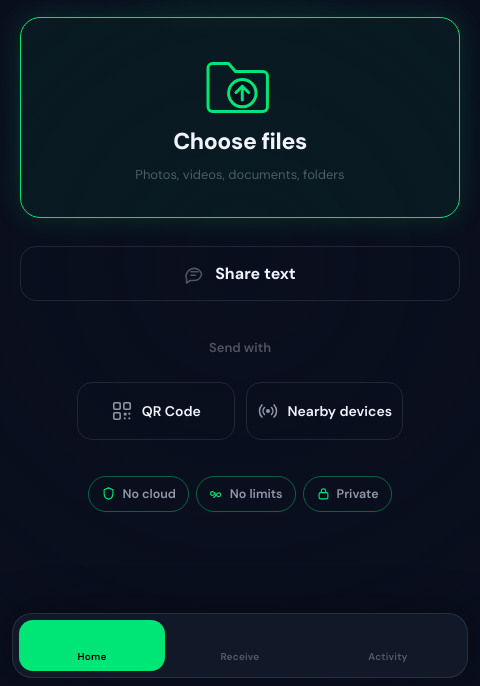
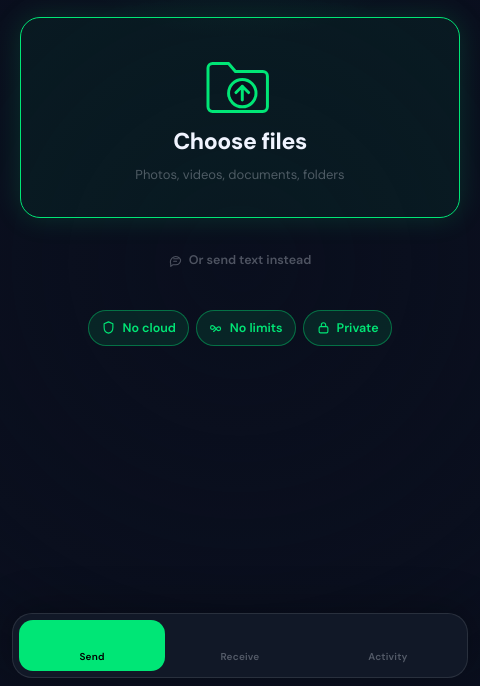
Before and after one commit to simonjhuan/goodfile, an Electron app: page www/index.html in a window 480 px wide. Shown: the part 158-844 px from the top of the page. Drawn offline with nearby package versions, Linux system fonts and the light colour scheme.

Commit message:
Declutter the Send screen and fix the goodFile wordmark
Cut the QR-vs-nearby method picker: it forced a decision before picking a
file, but the app already shows both options together once a file is
sent, so the picker's only effect was an unread localStorage flag. Shrink
"send text" from a full-width button to a small link so the file picker
reads as the one obvious action. Fill the trust pills so they read as
reassurance instead of near-invisible outlines, and fade the second "o"
in the header wordmark.

Adding the i18n dict entry for the new "หรือส่งข้อความแทน" string as a
full phrase — without it the runtime translator matched the substring
"ส่งข้อความ" on its own and produced garbled mixed-language output for
English-locale users, who are the default.

```diff
--- a/www/i18n.js
+++ b/www/i18n.js
@@ -64,9 +64,7 @@
     "เลือกไฟล์":"Choose files",
     "รูป วิดีโอ เอกสาร โฟลเดอร์":"Photos, videos, documents, folders",
     "ส่งข้อความ":"Share text",
-    "ส่งด้วยวิธี":"Send with",
-    "คิวอาร์โค้ด":"QR Code",
-    "เครื่องใกล้เคียง":"Nearby devices",
+    "หรือส่งข้อความแทน":"Or send text instead",
     "ไม่ผ่านคลาวด์":"No cloud",
     "ไม่จำกัดขนาด":"No limits",
     "ส่วนตัว":"Private",
--- a/www/index.html
+++ b/www/index.html
@@ -216,6 +216,7 @@
     /* .hdr-logo span was green for the old wordmark; the new one is Good(white)File(green). */
     .hdr-logo span{color:var(--t1)}
     .hdr-logo .logo-file{color:var(--green)}
+    .hdr-logo .logo-fade{opacity:.35}
     /* Header is the wordmark and one control; state lives on the transfer screens. */
     #status-badge{display:none}
     .gear-btn{width:40px;height:40px;border-radius:50%;border:1px solid var(--card-bd);background:transparent;color:var(--t2);display:flex;align-items:center;justify-content:center;cursor:pointer;flex-shrink:0}
@@ -228,15 +229,10 @@
     .choose-ic{width:74px;height:64px}
     .choose-t{font-size:23px;font-weight:750;letter-spacing:-.4px;color:var(--t1)}
     .choose-s{font-size:13px;color:var(--t3)}
-    .wide-ghost{display:flex;align-items:center;justify-content:center;gap:10px;width:100%;margin-top:12px;padding:16px;border-radius:16px;border:1px solid var(--card-bd);background:transparent;color:var(--t1);font-family:inherit;font-size:16px;font-weight:650;cursor:pointer}
-    .wide-ghost svg{width:21px;height:21px;color:var(--t3)}
-    .sec-lbl{font-size:13px;font-weight:600;color:var(--t3);margin:22px 0 10px}
-    .mode-grid{display:grid;grid-template-columns:1fr 1fr;gap:11px}
-    .mode-card{display:flex;align-items:center;justify-content:center;gap:9px;padding:17px 10px;border-radius:15px;border:1px solid var(--card-bd);background:transparent;color:var(--t1);font-family:inherit;font-size:14px;font-weight:600;cursor:pointer}
-    .mode-card svg{width:22px;height:22px;color:var(--t2);flex-shrink:0}
-    .mode-card:active{border-color:var(--green)}
+    .text-link{display:flex;align-items:center;justify-content:center;gap:6px;width:100%;margin-top:12px;padding:6px;border-radius:10px;border:none;background:transparent;color:var(--t3);font-family:inherit;font-size:12.5px;font-weight:600;cursor:pointer}
+    .text-link svg{width:14px;height:14px;color:var(--t3)}
     .trust{display:flex;gap:7px;justify-content:center;margin-top:20px}
-    .trust-pill{display:inline-flex;align-items:center;gap:6px;padding:9px 12px;border-radius:100px;border:1px solid rgba(0,230,118,.4);color:var(--t2);font-size:12.5px;font-weight:600;white-space:nowrap}
+    .trust-pill{display:inline-flex;align-items:center;gap:6px;padding:9px 12px;border-radius:100px;border:1px solid rgba(0,230,118,.4);background:rgba(0,230,118,.1);color:var(--green);font-size:12.5px;font-weight:600;white-space:nowrap}
     .trust-pill svg{width:15px;height:15px;color:var(--green);flex-shrink:0}
     @media(max-width:360px){.trust-pill{padding:8px 10px;font-size:11.5px;gap:5px}}
     /* ===== Settings sheet ===== */
@@ -251,11 +247,6 @@
     /* .btn is width:100% by default, which squeezed the label to one word per line. */
     .set-row .btn{width:auto;flex-shrink:0;padding:9px 16px;white-space:nowrap}
     .sheet .card,.sheet .hs-card{margin-top:10px}
-    /* Send / QR / Direct all read as "a way to send" and nobody could tell them
-       apart. QR and Direct are steps inside sending, not places -- QR surfaces
-       itself once a transfer is live, Direct lives under the More section. */
-    #n-qr,#n-p2p{display:none}
-    #n-qr.avail{display:flex}
     .set-row{display:flex;align-items:center;gap:12px;padding:12px 14px;margin-top:10px;border-radius:var(--r);border:1px solid var(--card-bd);background:var(--bg2)}
     .set-txt{flex:1;min-width:0}
     .set-nm{font-size:13.5px;font-weight:600;color:var(--t1)}
@@ -405,7 +396,7 @@
   </div>
 
   <div class="hdr">
-    <div class="hdr-logo"><span>Good</span><span class="logo-file">File</span></div>
+    <div class="hdr-logo"><span>Go</span><span class="logo-fade">o</span><span>d</span><span class="logo-file">File</span></div>
     <div class="hdr-right">
       <!-- Status stays in the DOM for setBadge(), but the header is down to one
            control; transfer state is shown where it matters, on the QR screen. -->
@@ -445,26 +436,14 @@
         <input type="file" id="in-file" style="display:none" multiple accept="*/*">
         <input type="file" id="in-folder" style="display:none" webkitdirectory>
 
-        <button class="wide-ghost" id="btn-share-text" type="button">
+        <button class="text-link" id="btn-share-text" type="button">
           <svg viewBox="0 0 24 24" fill="none" stroke="currentColor" stroke-width="1.8" stroke-linecap="round" stroke-linejoin="round"><path d="M20 12a8 8 0 01-8 8H7l-4 3v-4.5A8 8 0 1120 12z"/><path d="M8 10h8M8 14h5"/></svg>
-          <span>ส่งข้อความ</span>
+          <span>หรือส่งข้อความแทน</span>
         </button>
 
         <div class="paste-wrap" id="paste-wrap">
           <textarea id="paste-ta" placeholder="Paste or type text..."></textarea>
           <button class="btn btn-green btn-sm" id="btn-send-text" type="button">Send as .txt</button>
-        </div>
-
-        <div class="sec-lbl">ส่งด้วยวิธี</div>
-        <div class="mode-grid">
-          <button class="mode-card" id="mode-qr" type="button">
-            <svg viewBox="0 0 24 24" fill="none" stroke="currentColor" stroke-width="1.7"><rect x="3" y="3" width="7" height="7" rx="1.3"/><rect x="14" y="3" width="7" height="7" rx="1.3"/><rect x="3" y="14" width="7" height="7" rx="1.3"/><path d="M14 14h3v3h-3zM19 19h2v2h-2zM14 19h2v2h-2zM19 14h2v2h-2z" fill="currentColor" stroke="none"/></svg>
-            <span>คิวอาร์โค้ด</span>
-          </button>
-          <button class="mode-card" id="mode-nearby" type="button">
-            <svg viewBox="0 0 24 24" fill="none" stroke="currentColor" stroke-width="1.7" stroke-linecap="round"><circle cx="12" cy="12" r="2.2" fill="currentColor" stroke="none"/><path d="M8.2 15.8a5.4 5.4 0 010-7.6M15.8 8.2a5.4 5.4 0 010 7.6"/><path d="M5.4 18.6a9.4 9.4 0 010-13.2M18.6 5.4a9.4 9.4 0 010 13.2"/></svg>
-            <span>เครื่องใกล้เคียง</span>
-          </button>
         </div>
 
         <div class="trust">
@@ -836,9 +815,7 @@
 
   <div class="nav">
     <div class="nav-bar">
-      <button class="nav-item on green-tab" id="n-send" type="button"><span class="nav-ic"><svg viewBox="0 0 24 24" fill="none" stroke="currentColor" stroke-width="1.8" stroke-linecap="round" stroke-linejoin="round"><path d="M3.5 10.5L12 4l8.5 6.5V19a1.5 1.5 0 01-1.5 1.5h-4v-6h-6v6H5A1.5 1.5 0 013.5 19v-8.5z"/></svg></span><span class="nav-lbl">หน้าหลัก</span></button>
-      <button class="nav-item" id="n-qr" type="button"><span class="nav-ic"><svg viewBox="0 0 24 24" fill="none" stroke="currentColor" stroke-width="1.8"><rect x="3" y="3" width="7" height="7" rx="1.3"/><rect x="14" y="3" width="7" height="7" rx="1.3"/><rect x="3" y="14" width="7" height="7" rx="1.3"/><path d="M14 14h3v3h-3z" fill="currentColor" stroke="none"/></svg></span><span class="nav-lbl">QR</span></button>
-      <button class="nav-item" id="n-p2p" type="button"><span class="nav-ic">⚡</span><span class="nav-lbl">Direct</span></button>
+      <button class="nav-item on green-tab" id="n-send" type="button"><span class="nav-ic"><svg viewBox="0 0 24 24" fill="none" stroke="currentColor" stroke-width="1.8" stroke-linecap="round" stroke-linejoin="round"><path d="M3.5 10.5L12 4l8.5 6.5V19a1.5 1.5 0 01-1.5 1.5h-4v-6h-6v6H5A1.5 1.5 0 013.5 19v-8.5z"/></svg></span><span class="nav-lbl">ส่ง</span></button>
       <button class="nav-item" id="n-recv" type="button"><span class="nav-ic"><svg viewBox="0 0 24 24" fill="none" stroke="currentColor" stroke-width="1.8" stroke-linecap="round" stroke-linejoin="round"><path d="M12 4v11M7.5 10.5L12 15l4.5-4.5"/><path d="M4.5 19.5h15"/></svg></span><span class="nav-lbl">รับไฟล์</span></button>
       <button class="nav-item" id="n-hist" type="button"><span class="nav-ic"><svg viewBox="0 0 24 24" fill="none" stroke="currentColor" stroke-width="1.8" stroke-linecap="round"><circle cx="12" cy="12" r="8.5"/><path d="M12 7.5V12l3 1.8"/></svg></span><span class="nav-lbl">กิจกรรม</span></button>
     </div>
@@ -1232,7 +1209,10 @@
   function applyTheme(mode){var dark=(mode==='dark');if(dark)document.body.classList.add('dark');else document.body.classList.remove('dark');$('theme-btn').textContent=dark?'☀️':'🌙';}
   function toggleTheme(){var dark=!document.body.classList.contains('dark');applyTheme(dark?'dark':'light');try{localStorage.setItem('theme',dark?'dark':'light');}catch(e){}}
   var tabs=['send','qr','p2p','recv','hist'];
-  function go(tab){tabs.forEach(function(t){var s=$('s-'+t),n=$('n-'+t);if(s)s.classList.toggle('on',t===tab);if(n)n.classList.toggle('on',t===tab);});if(tab!=='recv'){stopScan();nsdStopDiscovery();}if(tab==='recv'){recvBuildQR();}if(tab!=='p2p')stopP2pScan();
+  // 'qr' and 'p2p' are sub-screens of the Send flow now that the bottom nav
+  // only has 3 tabs -- they highlight n-send rather than a nav item of their own.
+  var navTabOf={send:'send',qr:'send',p2p:'send',recv:'recv',hist:'hist'};
+  function go(tab){var navTab=navTabOf[tab]||tab;tabs.forEach(function(t){var s=$('s-'+t);if(s)s.classList.toggle('on',t===tab);});['send','recv','hist'].forEach(function(t){var n=$('n-'+t);if(n)n.classList.toggle('on',t===navTab);});if(tab!=='recv'){stopScan();nsdStopDiscovery();}if(tab==='recv'){recvBuildQR();}if(tab!=='p2p')stopP2pScan();
     // On the QR screen, look for devices ready to receive so the file can be
     // pushed with one tap instead of scanned.
     if(tab==='qr'&&srvURL)nearbyStartForSend();else if(tab!=='qr')nearbyStop();
@@ -2176,20 +2156,6 @@ function startNative(file){
       var on=w.classList.toggle('on');
       if(on){var ta=$('paste-ta');if(ta)ta.focus();}
     });
-    // "Send with" are hints about how the transfer will be handed over; both
-    // need a file first, so they open the picker rather than a dead screen.
-    on('mode-qr','click',function(){
-      if(srvURL){go('qr');return;}
-      try{localStorage.setItem('_gf_mode','qr');}catch(e){}
-      if(window.gfNativePick&&window.gfNativePick())return;
-      $('in-file').click();
-    });
-    on('mode-nearby','click',function(){
-      if(srvURL){go('qr');nearbyStartForSend();return;}
-      try{localStorage.setItem('_gf_mode','nearby');}catch(e){}
-      if(window.gfNativePick&&window.gfNativePick())return;
-      $('in-file').click();
-    });
     on('btn-open-p2p','click',function(){sheet(false);go('p2p');});
     (function(){
       var box=$('set-matrix');if(!box)return;
@@ -2200,9 +2166,7 @@ function startNative(file){
       });
     })();
     on('n-send','click',function(){go('send');});
-    on('n-qr','click',function(){go('qr');});
     on('conn-retry','click',connPreflight);
-    on('n-p2p','click',function(){go('p2p');});
     on('n-recv','click',function(){go('recv');});
     on('n-hist','click',function(){go('hist');histRender();});
     on('hero-send-ring','click',function(){if(window.gfNativePick&&window.gfNativePick())return;$('in-file').click();});
```
